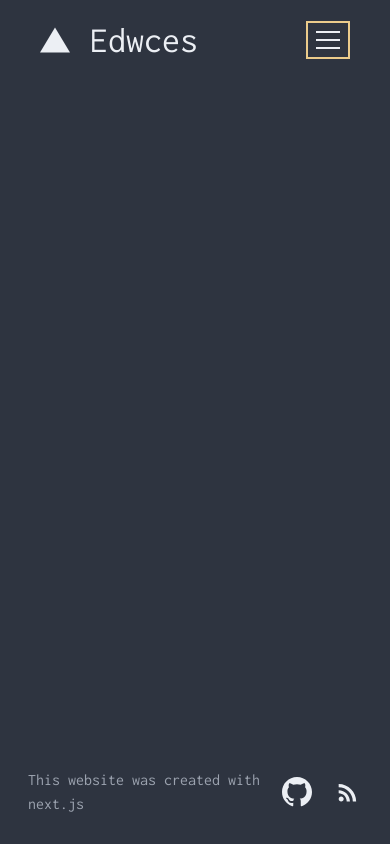
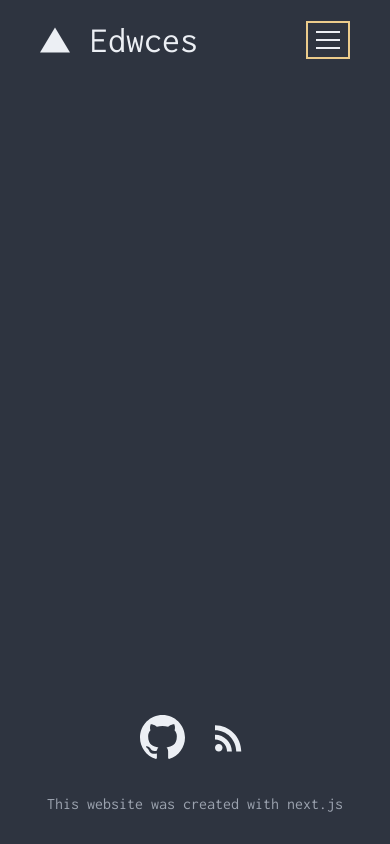
Before and after one commit to edwces/blog-next, a Next.js app in the folder web/: page / in a window 390 px wide. Built offline with nearby package versions, Linux system fonts and the light colour scheme; a small style sheet from the web is missing.

Commit message:
Responsive footer

```diff
--- /dev/null
+++ b/web/src/components/main/IconLinksList.tsx
@@ -0,0 +1,30 @@
+import Link from "next/link";
+import { Links } from "../../types/links";
+import { GithubIcon } from "../ui/icons/GithubIcon";
+import { RSSIcon } from "../ui/icons/RSSIcon";
+import { MEDIUM_ICON } from "./constants";
+
+type IconLinksListProps = { size?: number };
+
+export const IconLinksList = ({ size = MEDIUM_ICON }: IconLinksListProps) => {
+  return (
+    <div className="flex gap-5">
+      <Link href={Links.GITHUB} passHref>
+        <a>
+          <GithubIcon
+            size={size}
+            className="transition ease-in-out duration-150 hover:fill-interactive"
+          />
+        </a>
+      </Link>
+      <Link href={Links.RSS} passHref>
+        <a>
+          <RSSIcon
+            size={size}
+            className="transition ease-in-out duration-150 hover:fill-interactive"
+          />
+        </a>
+      </Link>
+    </div>
+  );
+};
--- a/web/src/components/main/MainFooter.tsx
+++ b/web/src/components/main/MainFooter.tsx
@@ -1,25 +1,21 @@
-import Link from "next/link";
-import { Links } from "../../types/links";
-import { GithubIcon } from "../ui/icons/GithubIcon";
-import { RSSIcon } from "../ui/icons/RSSIcon";
+import { useWindowSize } from "../../hooks/useWindowSize";
+import { BREAKPOINT, LARGE_ICON, MEDIUM_ICON } from "./constants";
+import { IconLinksList } from "./IconLinksList";
 
 export const MainFooter = () => {
+  const size = useWindowSize();
+
+  const isAboveBreakpoint = size.width !== 0 && size.width > BREAKPOINT;
+
   return (
     <footer className="p-7 bg-black">
-      <div className="flex justify-between items-center">
+      <div
+        className={`flex justify-between items-center ${
+          isAboveBreakpoint || "flex-col-reverse gap-8"
+        }`}
+      >
         <p className="text-dimmed">This website was created with next.js</p>
-        <div className="flex gap-5">
-          <Link href={Links.GITHUB} passHref>
-            <a>
-              <GithubIcon className="transition ease-in-out duration-150 hover:fill-interactive" />
-            </a>
-          </Link>
-          <Link href={Links.RSS} passHref>
-            <a>
-              <RSSIcon className="transition ease-in-out duration-150 hover:fill-interactive" />
-            </a>
-          </Link>
-        </div>
+        <IconLinksList size={isAboveBreakpoint ? MEDIUM_ICON : LARGE_ICON} />
       </div>
     </footer>
   );
--- a/web/src/components/main/MainHeader.tsx
+++ b/web/src/components/main/MainHeader.tsx
@@ -1,15 +1,13 @@
 import { HamburgerButton } from "./HamburgerButton";
 import { TriangleIcon } from "../ui/icons/Triangle";
 import { NavigationList } from "./NavigationList";
-import { NAV_ITEMS } from "./constants";
+import { BREAKPOINT, NAV_ITEMS } from "./constants";
 import { useWindowSize } from "../../hooks/useWindowSize";
 
 interface MainHeaderProps {
   isHamburgerOpen?: boolean;
   onHamburgerClick?: () => void;
 }
-
-const HEADER_BREAKPOINT = 700;
 
 export const MainHeader = ({
   isHamburgerOpen = false,
@@ -18,7 +16,7 @@ export const MainHeader = ({
   const size = useWindowSize();
 
   const NavPresenter = () => {
-    if (size.width > HEADER_BREAKPOINT)
+    if (size.width > BREAKPOINT)
       return <NavigationList items={NAV_ITEMS} direction="row" />;
     return (
       <HamburgerButton isOpen={isHamburgerOpen} onClick={onHamburgerClick} />
--- a/web/src/components/main/constants.ts
+++ b/web/src/components/main/constants.ts
@@ -8,3 +8,8 @@ export const NAV_ITEMS = [
     label: "Articles",
   },
 ];
+
+export const BREAKPOINT = 700;
+
+export const MEDIUM_ICON = 30;
+export const LARGE_ICON = 45;
```
